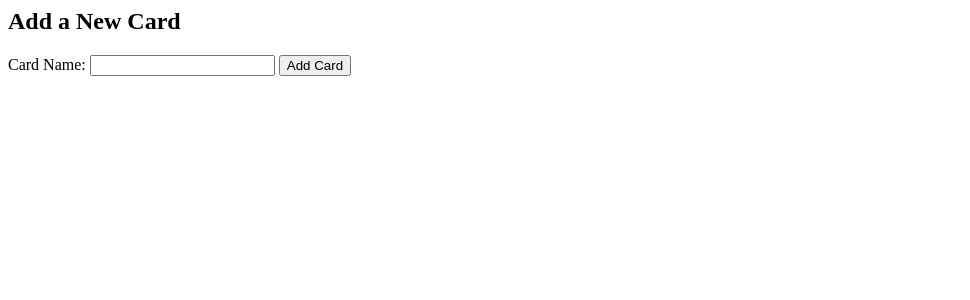
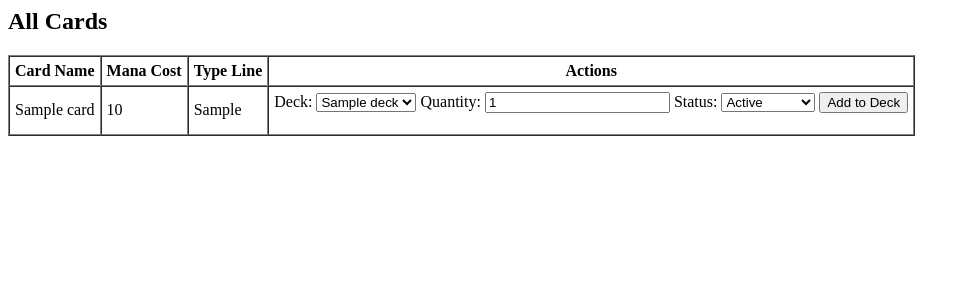
Before and after one commit to jhelgodt/mtg-deck-manager, a PHP site: page /cards/add.php in a window 1280 px wide. Shown: the top 300 px of the page, without its empty margins (0-970 px from the left). Run offline with PHP 8.4, Linux system fonts and the light colour scheme; tables that the repository leaves empty or names only in its code hold one stand-in row (values such as "Sample post").

```diff
--- a/src/cards/add.php
+++ b/src/cards/add.php
@@ -1,25 +1,70 @@
 <?php
-// Inkludera connect.php med en absolut sökväg
-// Inkludera connect.php med en absolut sökväg
 require __DIR__ . '/../../db/connect.php';
 
-if ($_SERVER['REQUEST_METHOD'] === 'POST' && !empty($_POST['new_card_name'])) {
-    $newCardName = htmlspecialchars($_POST['new_card_name']);
+// Hämta alla kort från databasen
+try {
+    $stmt = $conn->query("SELECT * FROM cards");
+    $cards = $stmt->fetchAll(PDO::FETCH_ASSOC);
+} catch (PDOException $e) {
+    echo "<p>Error fetching cards. Please try again later.</p>";
+    $cards = [];
+}
 
-    try {
-        $stmt = $conn->prepare("INSERT INTO cards (card_name) VALUES (:card_name)");
-        $stmt->bindParam(':card_name', $newCardName);
-        $stmt->execute();
-        echo "<p>Card '$newCardName' has been added successfully.</p>";
-    } catch (PDOException $e) {
-        echo "<p>Error adding card: " . htmlspecialchars($e->getMessage()) . "</p>";
-    }
+// Hämta alla decks från databasen
+try {
+    $stmt = $conn->query("SELECT * FROM decks");
+    $decks = $stmt->fetchAll(PDO::FETCH_ASSOC);
+} catch (PDOException $e) {
+    echo "<p>Error fetching decks. Please try again later.</p>";
+    $decks = [];
 }
 ?>
 
-<h2>Add a New Card</h2>
-<form method="POST" action="cards/add.php">
-    <label for="new_card_name">Card Name:</label>
-    <input type="text" id="new_card_name" name="new_card_name" required>
-    <button type="submit">Add Card</button>
-</form>
+<h2>All Cards</h2>
+<table border="1" cellspacing="0" cellpadding="5">
+    <thead>
+        <tr>
+            <th>Card Name</th>
+            <th>Mana Cost</th>
+            <th>Type Line</th>
+            <th>Actions</th>
+        </tr>
+    </thead>
+    <tbody>
+    <?php if (!empty($cards)): ?>
+        <?php foreach ($cards as $card): ?>
+            <tr>
+                <td><?= htmlspecialchars($card['card_name']) ?></td>
+                <td><?= htmlspecialchars($card['mana_cost'] ?? 'N/A') ?></td>
+                <td><?= htmlspecialchars($card['type_line'] ?? 'N/A') ?></td>
+                <td>
+                    <!-- Formulär för att lägga till kort i en lek -->
+                    <form action="../decks/add_card.php" method="POST">
+                        <input type="hidden" name="card_id" value="<?= htmlspecialchars($card['id']) ?>">
+                        <label for="deck_id">Deck:</label>
+                        <select name="deck_id" required>
+                            <?php foreach ($decks as $deck): ?>
+                                <option value="<?= htmlspecialchars($deck['id']) ?>">
+                                    <?= htmlspecialchars($deck['name']) ?>
+                                </option>
+                            <?php endforeach; ?>
+                        </select>
+                        <label for="quantity">Quantity:</label>
+                        <input type="number" name="quantity" min="1" value="1" required>
+                        <label for="status">Status:</label>
+                        <select name="status" required>
+                            <option value="Active">Active</option>
+                            <option value="Considering">Considering</option>
+                        </select>
+                        <button type="submit">Add to Deck</button>
+                    </form>
+                </td>
+            </tr>
+        <?php endforeach; ?>
+    <?php else: ?>
+        <tr>
+            <td colspan="4">No cards found.</td>
+        </tr>
+    <?php endif; ?>
+    </tbody>
+</table>
```
Also changed, not shown: src/decks/add_card.php (added, +48 -0 lines), src/decks/view.php (+45 -5 lines).
